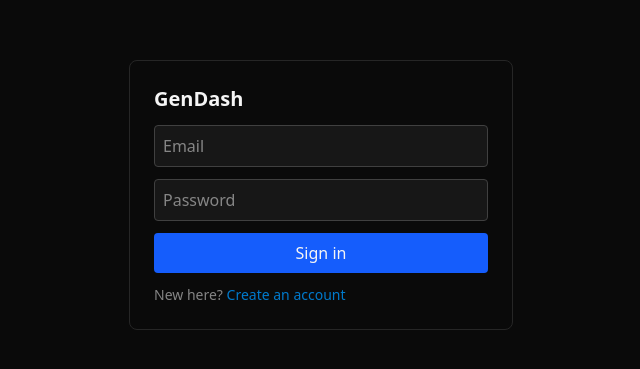
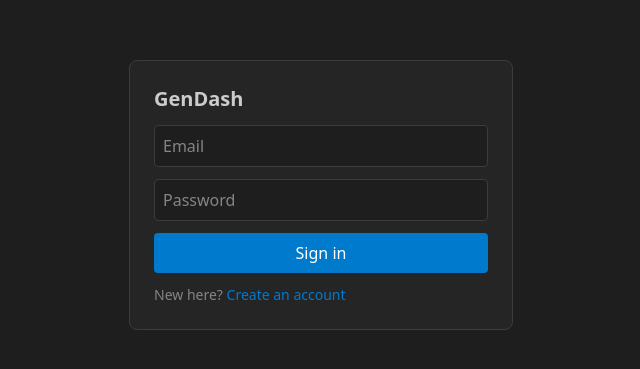
Before and after one commit to kenesa8556/gendash-frontend, a Next.js app: page /login in a window 1280 px wide. Shown: the part 205-574 px from the top of the page, without its empty margins (319-959 px from the left). Built offline with nearby package versions, Linux system fonts and the light colour scheme.

Commit message:
fix: align login and signup styling with app design tokens

```diff
--- a/app/login/page.tsx
+++ b/app/login/page.tsx
@@ -21,20 +21,49 @@ export default function Login() {
     else router.push('/app');
   }
 
+  const input =
+    'w-full rounded bg-bg border border-border p-2 text-text placeholder:text-muted';
+
   return (
-    <main className="min-h-screen bg-neutral-950 text-neutral-100 flex items-center justify-center p-4">
-      <form onSubmit={submit} className="w-full max-w-sm space-y-3 rounded-lg border border-neutral-800 p-6">
+    <main className="min-h-screen bg-bg text-text flex items-center justify-center p-4">
+      <form
+        onSubmit={submit}
+        className="w-full max-w-sm space-y-3 rounded-lg border border-border bg-surface p-6"
+      >
         <h1 className="text-xl font-semibold">GenDash</h1>
-        <input className="w-full rounded bg-neutral-900 border border-neutral-700 p-2" placeholder="Email"
-          value={email} onChange={(e) => setEmail(e.target.value)} />
-        <input className="w-full rounded bg-neutral-900 border border-neutral-700 p-2" placeholder="Password"
-          type="password" value={password} onChange={(e) => setPassword(e.target.value)} />
-        {err && <p className="text-sm text-red-400">{err}</p>}
-        <button disabled={busy} className="w-full rounded bg-blue-600 p-2 disabled:opacity-50">
+        <input
+          className={input}
+          type="email"
+          autoComplete="email"
+          aria-label="Email"
+          placeholder="Email"
+          required
+          value={email}
+          onChange={(e) => setEmail(e.target.value)}
+        />
+        <input
+          className={input}
+          type="password"
+          autoComplete="current-password"
+          aria-label="Password"
+          placeholder="Password"
+          required
+          value={password}
+          onChange={(e) => setPassword(e.target.value)}
+        />
+        {err && <p className="text-sm text-danger">{err}</p>}
+        <button
+          disabled={busy}
+          className="w-full rounded bg-accent p-2 font-medium text-white disabled:opacity-50"
+        >
           {busy ? 'Signing in…' : 'Sign in'}
         </button>
-
-        <p className="text-sm text-muted">New here? <Link href="/signup" className="text-accent">Create an account</Link></p>
+        <p className="text-sm text-muted">
+          New here?{' '}
+          <Link href="/signup" className="text-accent">
+            Create an account
+          </Link>
+        </p>
       </form>
     </main>
   );
```
